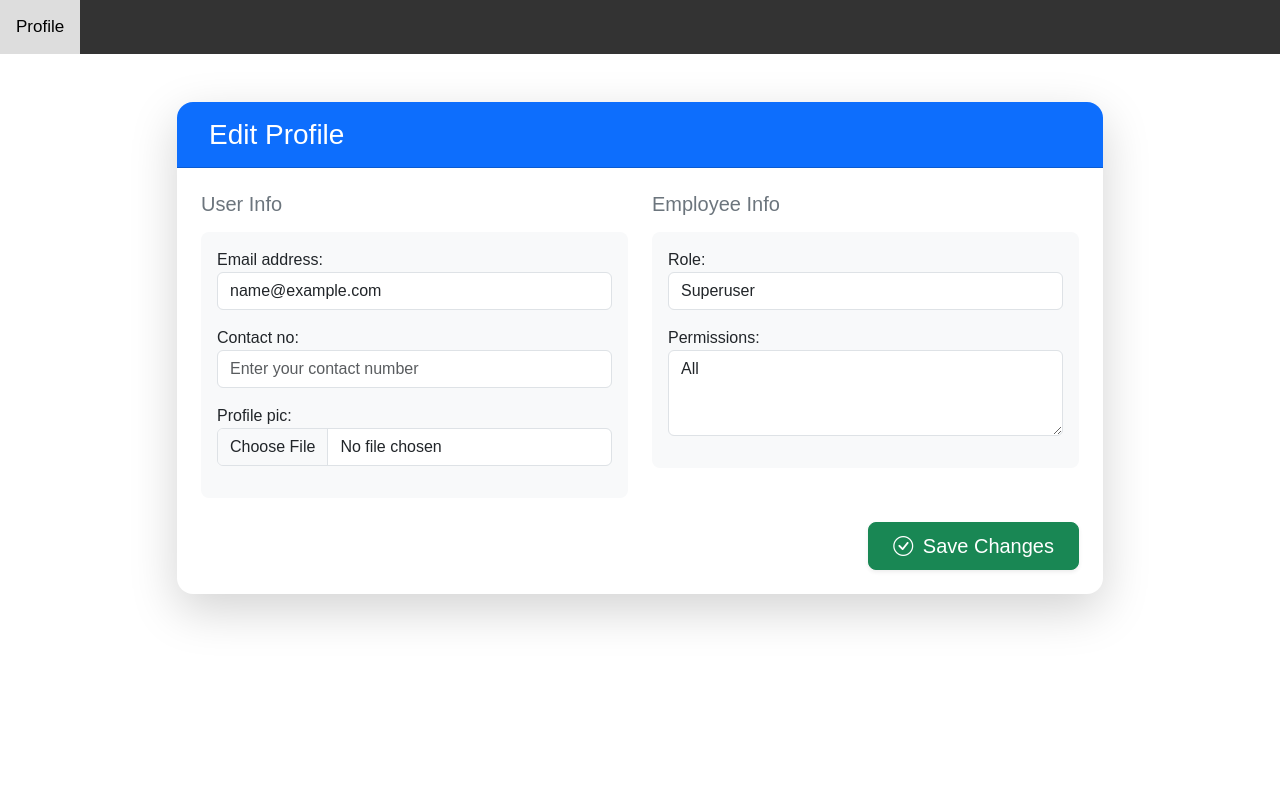
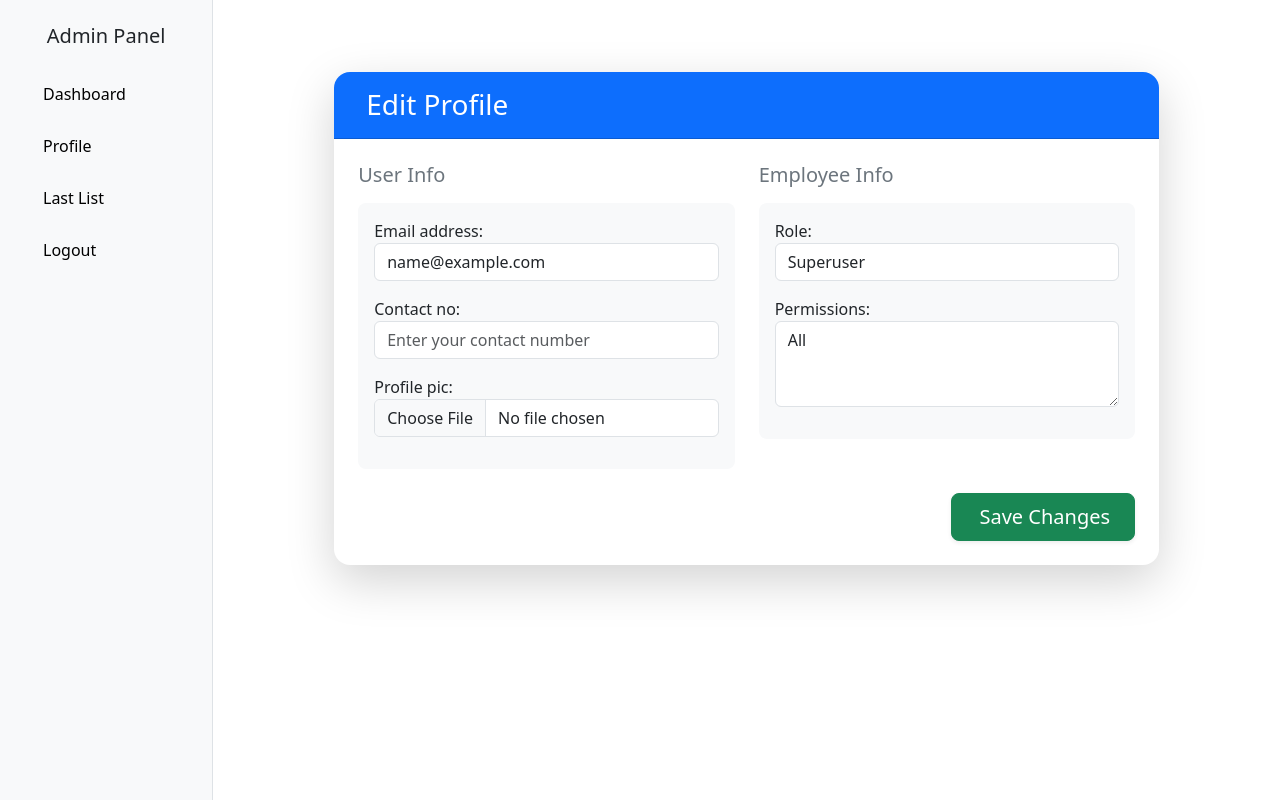
Before and after one commit to uzzalbhuiyan318/Task_management_system, a Django app: page /edit_profile/ in a window 1280 px wide. Run offline with Django 5.2, Linux system fonts and the light colour scheme; the visitor is signed in with stand-in values (Sample User, id 1); data comes from the database, SQL or seed files in the repository.

Commit message:
apply more logic for admin panel for robust and validate

```diff
--- a/taskmanager/tasks/views.py
+++ b/taskmanager/tasks/views.py
@@ -44,9 +44,24 @@ def home(request):
 
 @login_required
 def task_list(request):
-    """ This view renders the main page with the JQGrid structure. """
+    if request.user.is_authenticated and (
+        request.user.user_type == '1' or str(request.user.user_type).lower() == 'admin'
+    ):
+        base_template = 'admin/admin_base.html'
+    else:
+        base_template = 'base.html'
+
+    tasks = Task.objects.all()
     form = TaskForm()
-    return render(request, 'task_list.html', {'form': form})
+
+    context = {
+        'tasks': tasks,
+        'form': form,
+        'base_template': base_template
+    }
+
+    # ✅ Pass single context dictionary
+    return render(request, 'task_list.html', context)
 
 @login_required
 def jqgrid_tasks(request):
@@ -204,7 +219,12 @@ def loginPage(request):
 
             if user is not None:
                 login(request, user)
-                return redirect("tasks:task_list")
+                if  user.is_authenticated and (user.user_type == '1' or user.user_type == 'admin'):
+                    return redirect("tasks:AdminDashboard")
+                elif user.is_authenticated and (user.user_type == '2' or user.user_type == 'employee'):
+                    return redirect("tasks:task_list")
+                else:
+                    return redirect("tasks:home")
             else:
                 return redirect("tasks:registration")
 
--- a/taskmanager/template/edit_profile.html
+++ b/taskmanager/template/edit_profile.html
@@ -1,4 +1,5 @@
-{% extends 'base.html' %} {% block body %}
+{% extends 'admin/admin_base.html' %}
+{% block content %}
 <div class="container py-5">
   <div class="row justify-content-center">
     <div class="col-lg-10">
@@ -40,5 +41,4 @@
     </div>
   </div>
 </div>
-
-{% endblock %}
+{% endblock content %}
--- a/taskmanager/template/navbar.html
+++ b/taskmanager/template/navbar.html
@@ -3,7 +3,7 @@
   {% comment %} <a href="{% url 'tasks:AdminDashboard' %}">Dashboard</a>
   <a href="{% url 'tasks:task_list' %}">Task List</a>
   {% endcomment %}
-  <a href="{% url 'tasks:AdminProfilePage' %}">Profile</a>
+  {% comment %} <a href="{% url 'tasks:AdminProfilePage' %}">Profile</a> {% endcomment %}
   {% comment %}
   <a href="{% url 'tasks:logoutPage' %}" class="split">Logout</a> {% endcomment %}
 
--- a/taskmanager/template/task_list.html
+++ b/taskmanager/template/task_list.html
@@ -1,4 +1,4 @@
-{% extends 'base.html' %} {% block body %}
+{% extends base_template %} {% block content %}
 
 <!DOCTYPE html>
 <html lang="en">
@@ -693,4 +693,4 @@
   </body>
 </html>
 
-{% endblock body %}
+{% endblock %}
```
Also changed, not shown: taskmanager/media/Media/profile_pic/network_icon.jpg (added).
